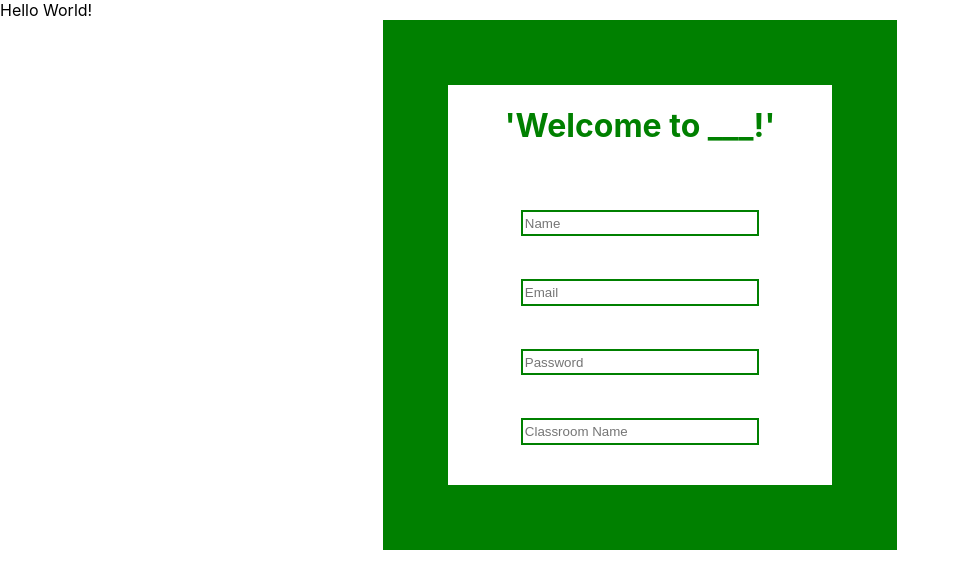
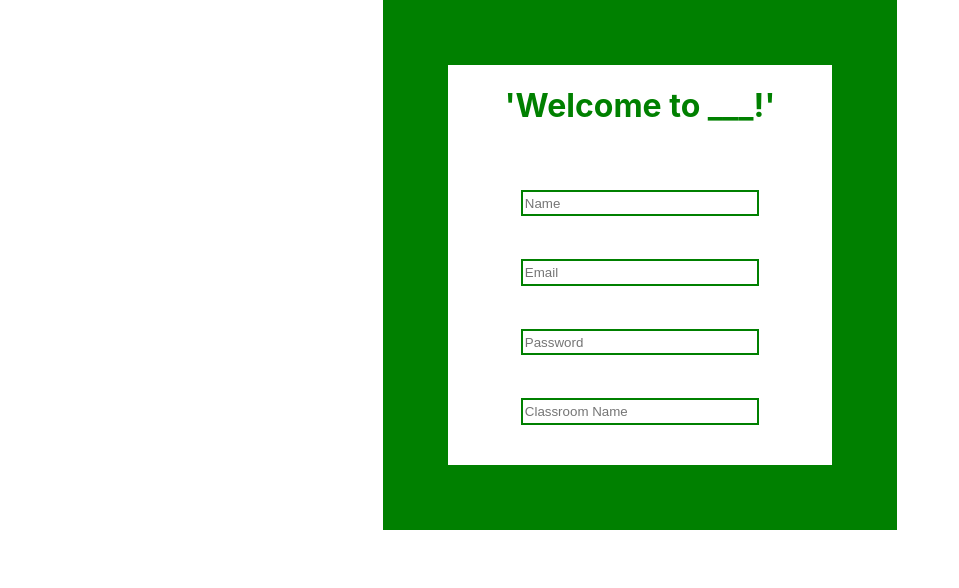
Before and after one commit to noise-controller-app/front-end, a React (Create React App) app in the folder noise-controller/: page / in a window 1280 px wide. Shown: the top 588 px of the page, without its empty margins (0-959 px from the left). Built offline with nearby package versions, Linux system fonts and the light colour scheme.

Commit message:
Removed Hello World header

```diff
--- a/noise-controller/src/App.js
+++ b/noise-controller/src/App.js
@@ -7,7 +7,6 @@ import './App.css';
 function App() {
   return (
     <div>
-      Hello World!
       <UserForm />
     </div>
   );
```
